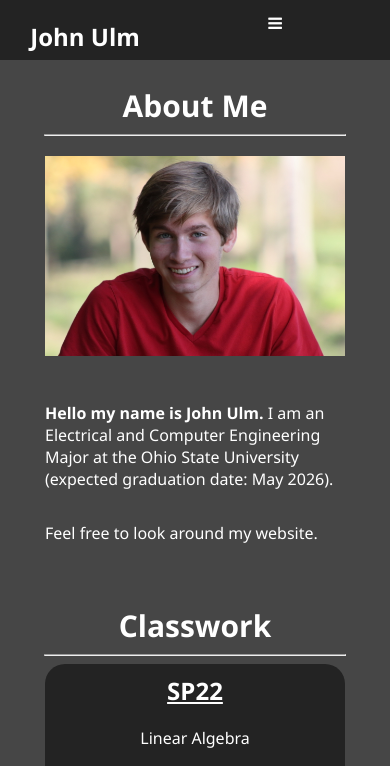
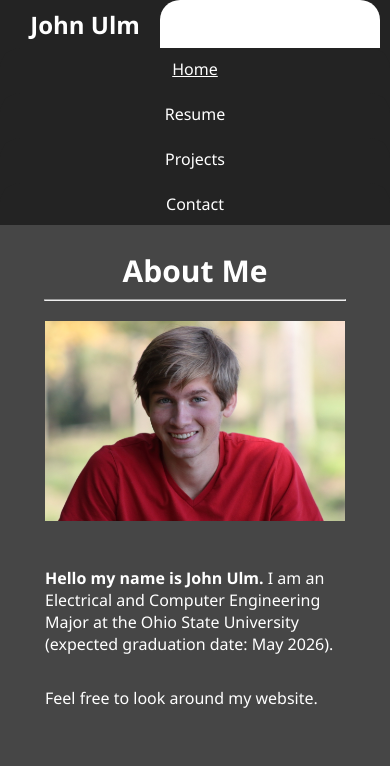
Before and after one commit to JohnUlm/JohnUlm.github.io, a plain HTML site: page index.html in a window 390 px wide. Both pictures are taken after a click on the link 275 px from the left and 36 px from the top of the page. Shown: the top 766 px of the page. Drawn offline with Linux system fonts and the light colour scheme.

Commit message:
fixed mobile view

```diff
--- a/index.html
+++ b/index.html
@@ -19,26 +19,30 @@
 
         <!-- Fonts-->
         <!-- none imported-->
+
+        <!-- Scripts-->
+        <script src="scripts/menu.js"></script>
     </head>
 
     <body>
-        <div class="navbar">
+        <div class="navbar" id="nav">
             <div class="left-section">
                 <a class="name" href="../">John Ulm</a>
+                <a href="javascript:void(0);" class="icon" onclick="DropDownFunc()">
+                    <i class="fa fa-bars"></i>
+                </a>
             </div>
 
             <div></div>
 
 
-            <div class="navlist" id="nav">
+            <div class="navlist" >
 
                 <a class="active" href="../">Home</a>
                 <a href="../resume">Resume</a>
                 <a href="../projects">Projects</a>
                 <a href="../contact">Contact</a>
-                <a href="javascript:void(0);" class="icon" onclick="DropDownFunc()">
-                    <i class="fa fa-bars"></i>
-                </a>
+
 
             </div>
 
--- a/scripts/menu.js
+++ b/scripts/menu.js
@@ -1,8 +1,8 @@
 function DropDownFunc() {
     var x = document.getElementById("nav");
-    if (x.className === "navlist") {
+    if (x.className === "navbar") {
         x.className += " dropdown";
     } else {
-        x.className = "navlist";
+        x.className = "navbar";
     }
 }
--- a/styles/navigation.css
+++ b/styles/navigation.css
@@ -1,35 +1,36 @@
-.navbar{
-    background-color: rgb(35,35,35);
+.navbar {
+    background-color: rgb(35, 35, 35);
 
-    display:flex;
+    display: flex;
     flex-direction: row;
-    align-items:flex-end;
+    align-items: flex-end;
 
-    width:100%;
+    width: 100%;
     min-height: 60px;
-    margin:0;
-    padding: 0px 0px;;
-    justify-content:space-between;
+    margin: 0;
+    padding: 0px 0px;
+    ;
+    justify-content: space-between;
 }
 
-.navbar .navlist .icon{
-    display: none;
-}
-
-.left-section{
+.left-section {
     display: flex;
     align-content: center;
     align-items: center;
-    flex-shrink: 0;
-    height:48px;
+    height: 48px;
     padding-left: 10px;
+    padding-right: 10px;
+}
+
+.left-section .icon {
+    display: none;
 }
 
 a.name {
     text-decoration-line: none;
     text-align: center;
     font-size: 1.5rem;
-    color:white;
+    color: white;
     font-weight: 700;
     width: 150px;
 
@@ -37,13 +38,14 @@ a.name {
     transition: all .25s;
 
 }
-.name:hover{
+
+.name:hover {
     text-decoration-line: underline;
 }
 
 .navlist {
     display: flex;
-    vertical-align: stretch;
+
     align-content: bottom;
     align-items: flex-end;
 
@@ -54,35 +56,35 @@ a.name {
 
     display: flex;
     flex-direction: row;
-    margin:0;
-    padding:0;
+    margin: 0;
+    padding: 0;
 
 }
 
 
-.navlist a{
+.navlist a {
     display: flex;
 
     text-align: center;
     align-items: center;
     justify-content: center;
-    height:48px;
+    height: 48px;
 
 
     color: white;
-    font-size:1rem;
+    font-size: 1rem;
     text-decoration-line: none;
     transition: all .25s;
 
-    flex:1;
-    order:1;
+    flex: 1;
+    order: 1;
 
     border-top-right-radius: 20px;
     border-top-left-radius: 20px;
     border-bottom: 0px;
 }
 
-.navbar .active{
+.navbar .active {
     background-color: rgb(70, 70, 70);
     order: 1;
     text-decoration: underline;
@@ -91,50 +93,87 @@ a.name {
 
 
 
-.navlist a:hover:not(.active){
+.navlist a:hover:not(.active) {
     background-color: black;
 }
 
 /* Phone/Tablet-Specific Menu */
 @media only screen and (max-width: 768px) {
 
-    .navbar .navlist{
-        width:90px;
-    }
-
     /* Only show selected until menu shown */
     .navlist a:not(.name) {
         display: none;
     }
 
+    .navbar {
+        display: block;
+        min-height: 48px;
+    }
+
     /* Menu Icon */
-    .navbar .navlist .icon {
-        display:block;
+    .left-section .icon {
+        display: flex;
 
-        width:90px;
+        text-align: center;
+        align-items: center;
+        justify-content: center;
+        height: 48px;
+
+
+        color: white;
+        font-size: 1rem;
+        text-decoration-line: none;
+        transition: all .25s;
+
+        flex: 1;
+        order: 1;
+
+        border-top-right-radius: 20px;
+        border-top-left-radius: 20px;
+        border-bottom: 0px;
+        min-width: 90px;
+        width: 100%;
     }
 
     /* Hover Menu Icon */
-    .navlist a.icon:hover {
-        background-color:black;
+    .left-section a.icon:hover {
+        background-color: black;
     }
 
     /* Open Menu */
-    .navlist.dropdown {position: relative;}
+    .navbar.dropdown {
+        display: block;
+    }
+
+    .navbar.dropdown .left-section a.icon {
+        background-color: white;
+    }
+
+    navbar.dropdown {
+        position: relative;
+    }
+
+    .navbar.dropdown .navlist {
+        gap: 3px;
+        display: flex;
+        align-items: stretch;
+        flex-direction: column;
+        max-width: 100%;
+
+    }
 
     /* Open Menu Icon */
-    .navlist.dropdown a.icon {
-        position: absolute;
-        right: 5%;
-        top: 0;
+
+    /* Open Menu Links */
+    .navbar.dropdown .navlist a {
+        text-align: center;
+        float: none;
+        display: flex;
+        text-align: left;
+        padding: 10px;
+        background-color: rgb(35, 35, 35);
     }
 
-    /* Open Menu Links */
-    .navlist.dropdown a {
-
-        float: none;
-        display: block;
-        text-align: left;
-    }
+    .navbar.dropdown .navlist a:hover{background-color: black;}
 
 }
```
Also changed, not shown: contact.html (+7 -8 lines), projects.html (+6 -5 lines), resume.html (+9 -5 lines).
